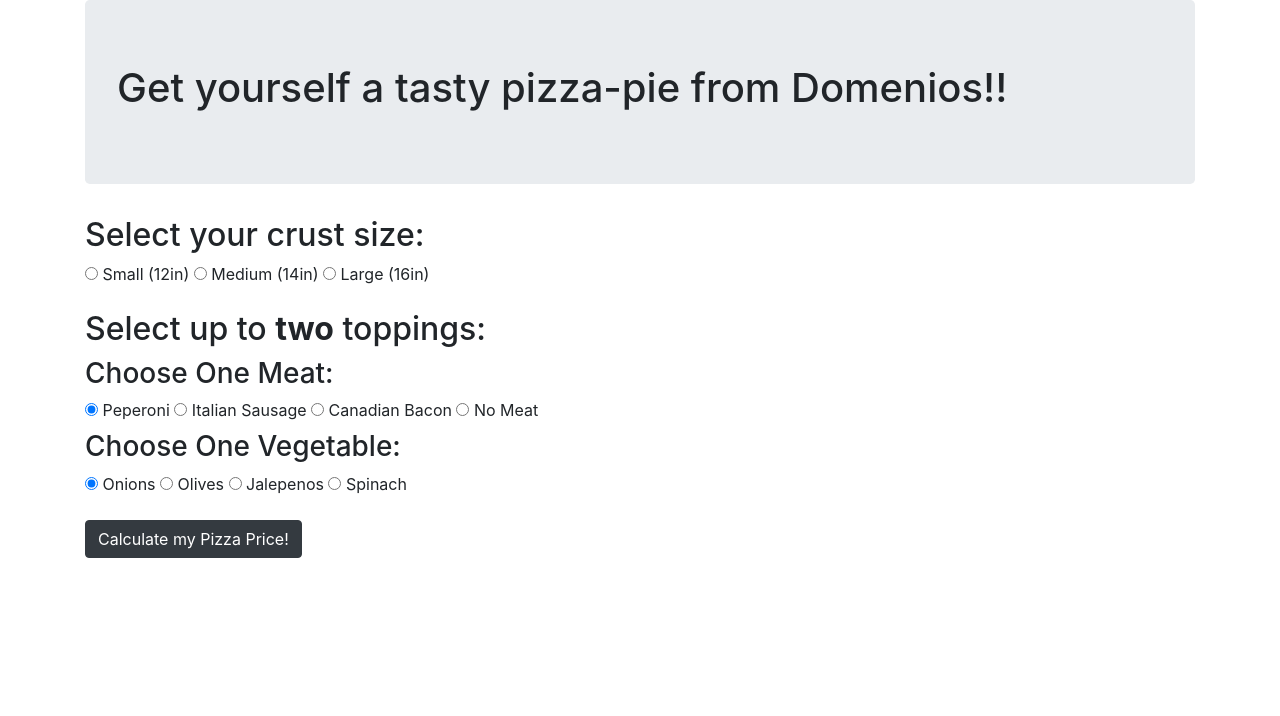
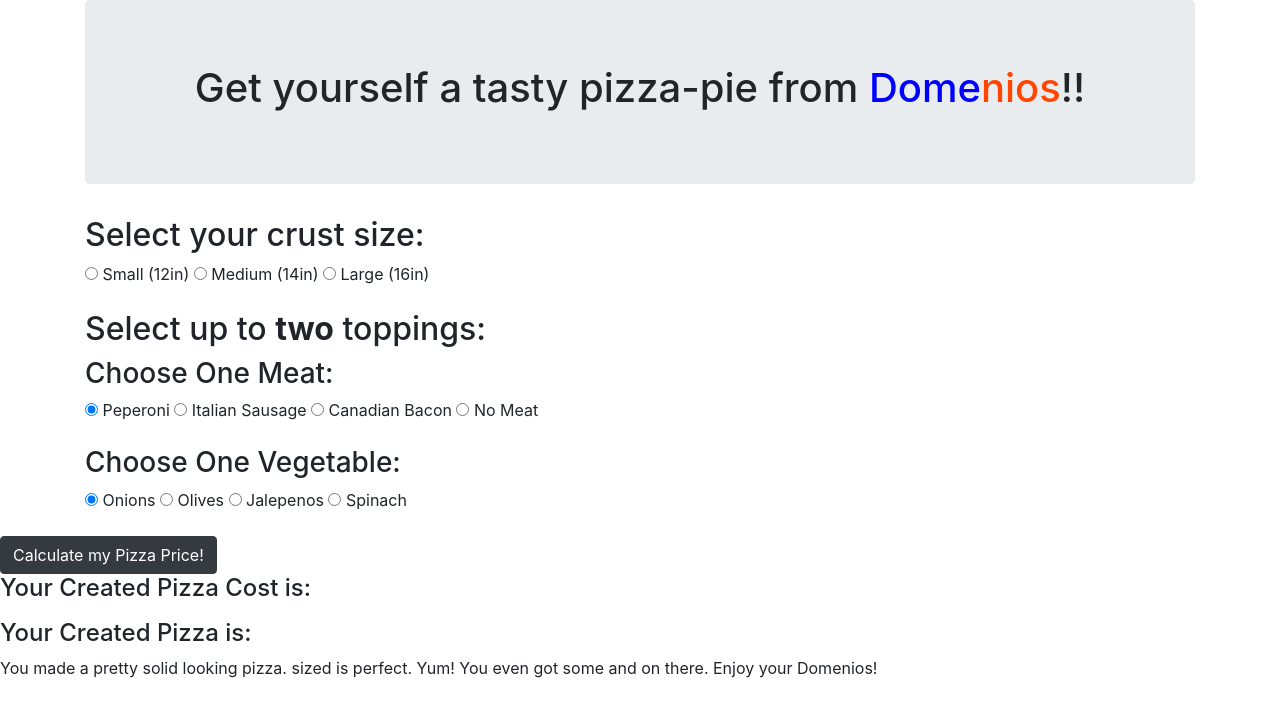
Before and after one commit to mrunderoad/pizza-parlor, a plain HTML site: page index.html in a window 1280 px wide. Drawn offline with Linux system fonts and the light colour scheme.

Commit message:
Back from lunch WIP

```diff
--- a/css/styles.css
+++ b/css/styles.css
@@ -0,0 +1,12 @@
+h1 {
+  text-align: center;
+
+}
+
+.blue {
+  color: blue;
+}
+
+.red {
+  color: orangered;
+}
--- a/index.html
+++ b/index.html
@@ -12,7 +12,7 @@
 <body>
   <div class="container">
   <div class="jumbotron">
-    <h1>Get yourself a tasty pizza-pie from Domenios!!</h1>
+    <h1>Get yourself a tasty pizza-pie from <span class="blue">Dome</span><span class="red">nios</span>!!</h1>
   </div>
   <form id="pizza-size">
     <div class="form-group">
@@ -49,6 +49,8 @@
         <input type="radio" name="topping1" value="topping">
         No Meat
       </label>
+    </div>
+    <div class="form-group">
     <h3>Choose One Vegetable:</h3>
       <label>
         <input type="radio" name="topping2" value="topping" checked>
@@ -67,9 +69,13 @@
         Spinach
       </label>
     </div>
+    </div>
     <button type="submit" class="btn btn-dark">Calculate my Pizza Price!</button>
   </form>
+  <h4>Your Created Pizza Cost is:</h4>
+  <p><span id="cost"></span></p>
+  <h4>Your Created Pizza is:</h4>
+  <p>You made a pretty solid looking pizza. <span id="size"></span> sized is perfect. Yum! You even got some <span id="topping1"></span> and <span id="topping2"></span> on there. Enjoy your Domenios!</p>
   </div>
 </body>
-
 </html>
--- a/js/scripts.js
+++ b/js/scripts.js
@@ -5,13 +5,21 @@ function Pizza(toppingOne, toppingTwo, size) {
   this.cost = 15;
 }
 
-//pricings crsut small- -2 medium nothing large +2
 Pizza.prototype.createPizza = function(){
   if (this.size === "small") {
-  this.cost -= 2;
-} else if (this.size === "large") {
-  this.cost += 2;
-} else {
+    this.cost -= 2;
+  } else if (this.size === "large") {
+    this.cost += 2;
+  } else {
   this.cost;
 }
+
+  if (this.toppingOne === "topping") {
+    this.cost + 1;
+  } else if (this.toppingTwo === "topping") {
+    this.cost + 1;
+  } else {
+  this.cost;
 }
+return this.cost;
+};
```
